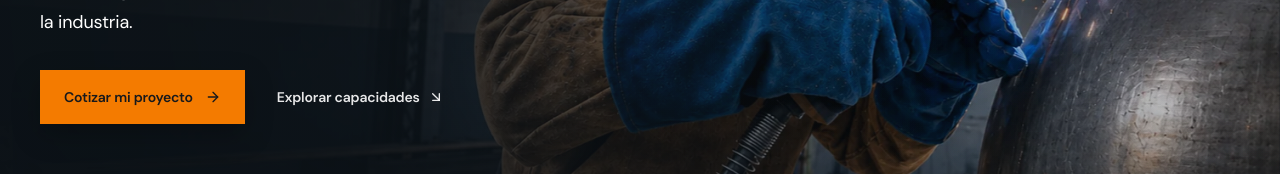
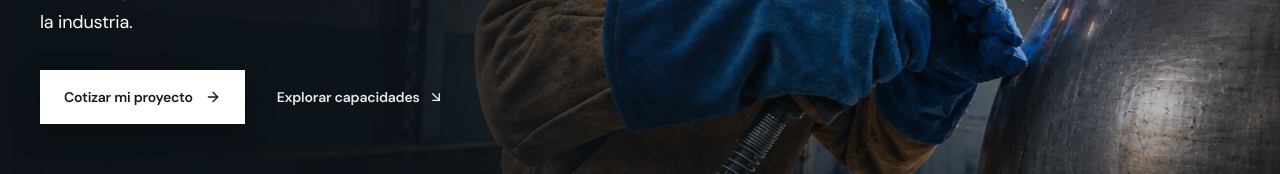
Before and after one commit to paredesvicente237-ctrl/nproyectos, a Next.js app: page / in a window 1280 px wide. Shown: the part 446-620 px from the top of the page. Built offline with nearby package versions, Linux system fonts and the light colour scheme; no server answers.

Commit message:
Aclara los botones de cotización del hero

```diff
--- a/app/globals.css
+++ b/app/globals.css
@@ -463,6 +463,8 @@
   line-height: 1.04;
   letter-spacing: -.04em;
 }
+.commercial-hero .hero-quote-cta { background: #fff; color: #17191b; }
+.commercial-hero .hero-quote-cta:hover { background: #f0f0ee; color: #17191b; }
 .npro-public .eyebrow::before { background: var(--np-orange); }
 .npro-public .btn-primary {
   border-radius: 2px;
--- a/components/CommercialStory.tsx
+++ b/components/CommercialStory.tsx
@@ -103,7 +103,7 @@ export default function CommercialStory() {
               <TrackedQuoteLink
                 href="/#contacto"
                 location="hero"
-                className="inline-flex min-h-[54px] items-center justify-center gap-3 bg-[#f47b00] px-6 text-sm font-bold text-[#17191b] shadow-[0_10px_28px_rgba(0,0,0,.26)] transition-[transform,background-color,box-shadow] hover:-translate-y-0.5 hover:bg-[#ff941f] hover:shadow-[0_14px_32px_rgba(0,0,0,.32)] focus-visible:outline focus-visible:outline-2 focus-visible:outline-offset-3 focus-visible:outline-white motion-reduce:transform-none motion-reduce:transition-none sm:w-fit"
+                className="hero-quote-cta inline-flex min-h-[54px] items-center justify-center gap-3 px-6 text-sm font-bold shadow-[0_10px_28px_rgba(0,0,0,.26)] transition-[transform,background-color,box-shadow] hover:-translate-y-0.5 focus-visible:outline focus-visible:outline-2 focus-visible:outline-offset-3 focus-visible:outline-white motion-reduce:transform-none motion-reduce:transition-none sm:w-fit"
               >
                 Cotizar mi proyecto <ArrowRight className="h-4 w-4" aria-hidden="true" />
               </TrackedQuoteLink>
```
